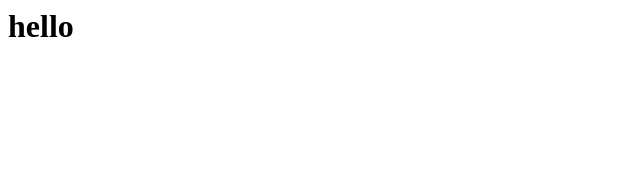
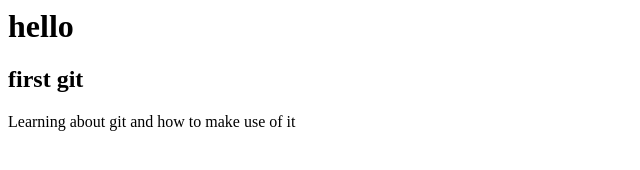
Before and after one commit to Maanasa1010/Demo, a plain HTML site: page index.html in a window 1280 px wide. Shown: the whole page, without its empty margins (0-640 px from the left). Drawn offline with Linux system fonts and the light colour scheme.

Commit message:
made changes

```diff
--- a/index.html
+++ b/index.html
@@ -1 +1,3 @@
 <h1>hello</h1>
+<h2>first git</h2>
+<p>Learning about git and how to make use of it<p>
```
